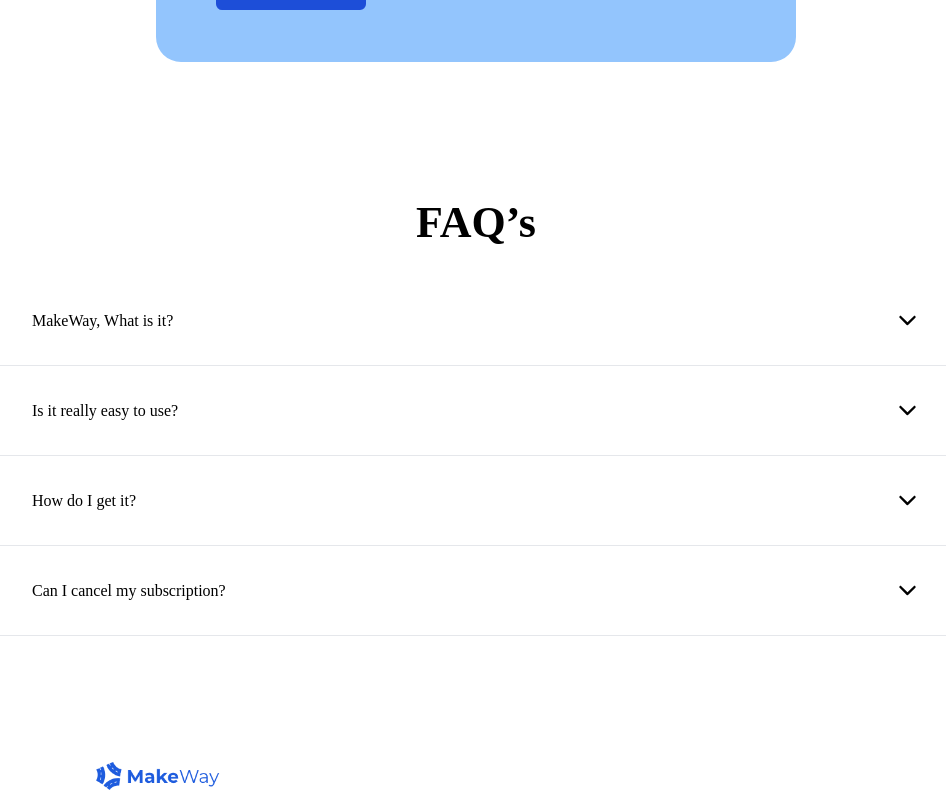
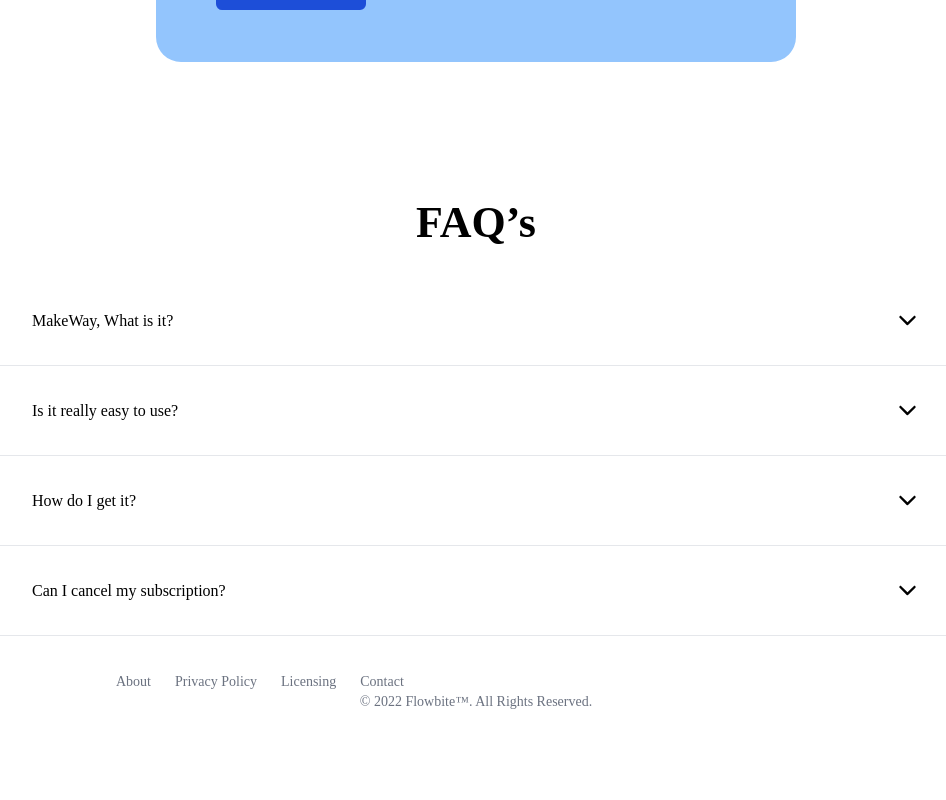
Before and after one commit to JAPECorp/New-MakeWayApp-Website, a Next.js app: page / in a window 1280 px wide. Shown: the part 3122-3922 px from the top of the page, without its empty margins (164-1110 px from the left). After the commit the page ends 3834 px from the top, so only its background shows below. Built offline with nearby package versions, Linux system fonts and the light colour scheme.

Commit message:
footer redo

```diff
--- a/components/Footer/footer.jsx
+++ b/components/Footer/footer.jsx
@@ -3,20 +3,48 @@ import Image from "next/image";
 
 function Footer() {
   return (
-    <footer className="mt-20">
-      <div className="h-12 w-32 relative">
-        <Link href="/">
-          <a>
+    <footer className="px-10">
+      <div className="sm:flex items-center sm:justify-between">
+        <Link href="/" className="flex md:items-center mb-4 sm:mb-0" passHref>
           <Image
             layout="fill"
             objectFit="contain"
             priority
             src={"/Logo.png"}
-              alt="makeway-logo"
+            alt="makeway logo"
           />
+        </Link>
+        <ul className="flex flex-wrap items-center mb-6 text-sm text-gray-500 sm:mb-0 dark:text-gray-400">
+          <li>
+            <a href="#" className="mr-4 hover:underline md:mr-6 ">
+              About
             </a>
-        </Link>
+          </li>
+          <li>
+            <a href="#" className="mr-4 hover:underline md:mr-6">
+              Privacy Policy
+            </a>
+          </li>
+          <li>
+            <a href="#" className="mr-4 hover:underline md:mr-6 ">
+              Licensing
+            </a>
+          </li>
+          <li>
+            <a href="#" className="hover:underline">
+              Contact
+            </a>
+          </li>
+        </ul>
       </div>
+
+      <span className="block text-sm text-gray-500 text-center dark:text-gray-400">
+        © 2022{" "}
+        <a href="https://flowbite.com" className="hover:underline">
+          Flowbite™
+        </a>
+        . All Rights Reserved.
+      </span>
     </footer>
   );
 }
--- a/pages/index.jsx
+++ b/pages/index.jsx
@@ -35,7 +35,9 @@ export default function Home() {
         <Faqs />
       </div>
       <SideBar sideBar={sideBar} />
-      <Footer />
+      <section className="lg:px-60">
+        <Footer />
+      </section>
     </>
   );
 }
--- a/styles/globals.css
+++ b/styles/globals.css
@@ -25,10 +25,6 @@
 
   nav {
     @apply h-makeway-h-nav bg-white flex justify-between items-center px-5 xxsm:px-8 md:px-28 lg:px-44 xl:px-96 fixed inset-x-0 top-0 z-50 mx-auto;
-  }
-
-  footer {
-    @apply h-makeway-h-footer bg-white flex justify-between items-center px-5 xxxsm:px-8 md:px-8 lg:px-64;
   }
 
   h1 {
```
Lines whose indentation alone changed are shown as unchanged.
